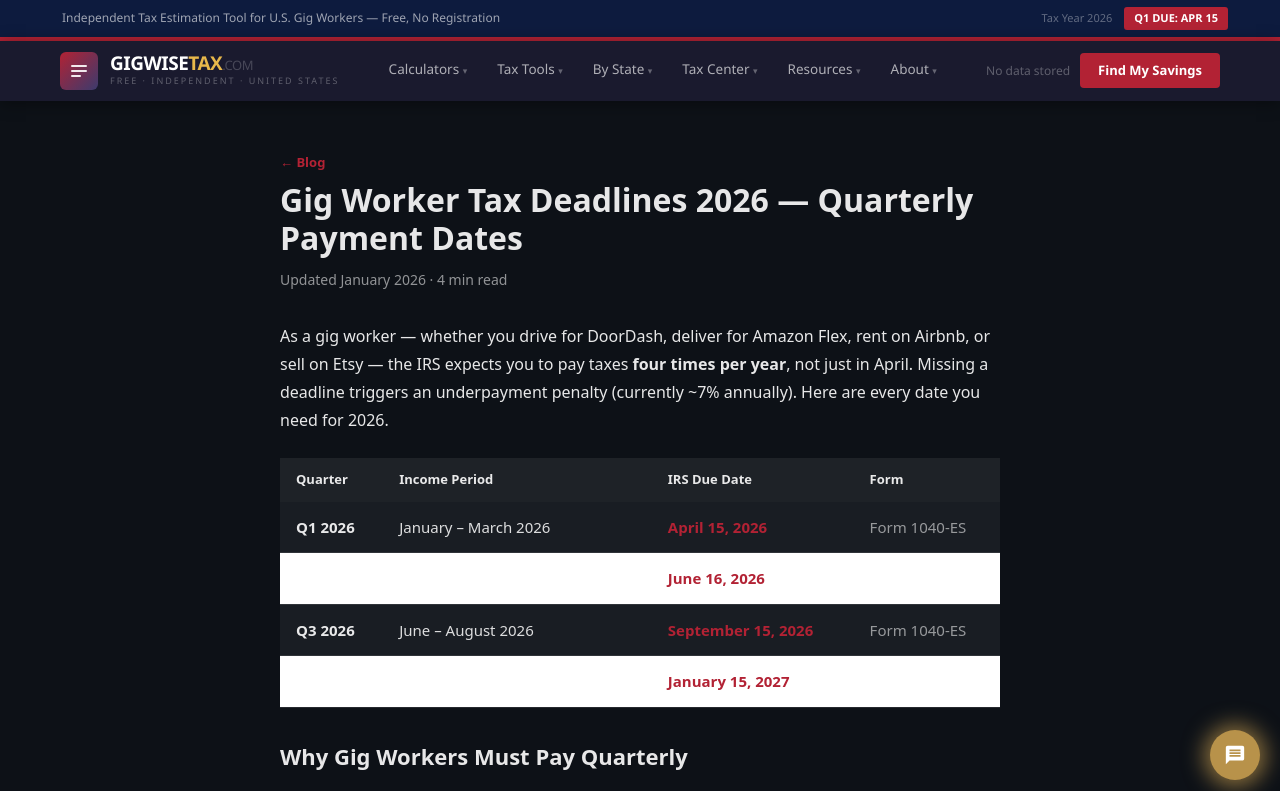
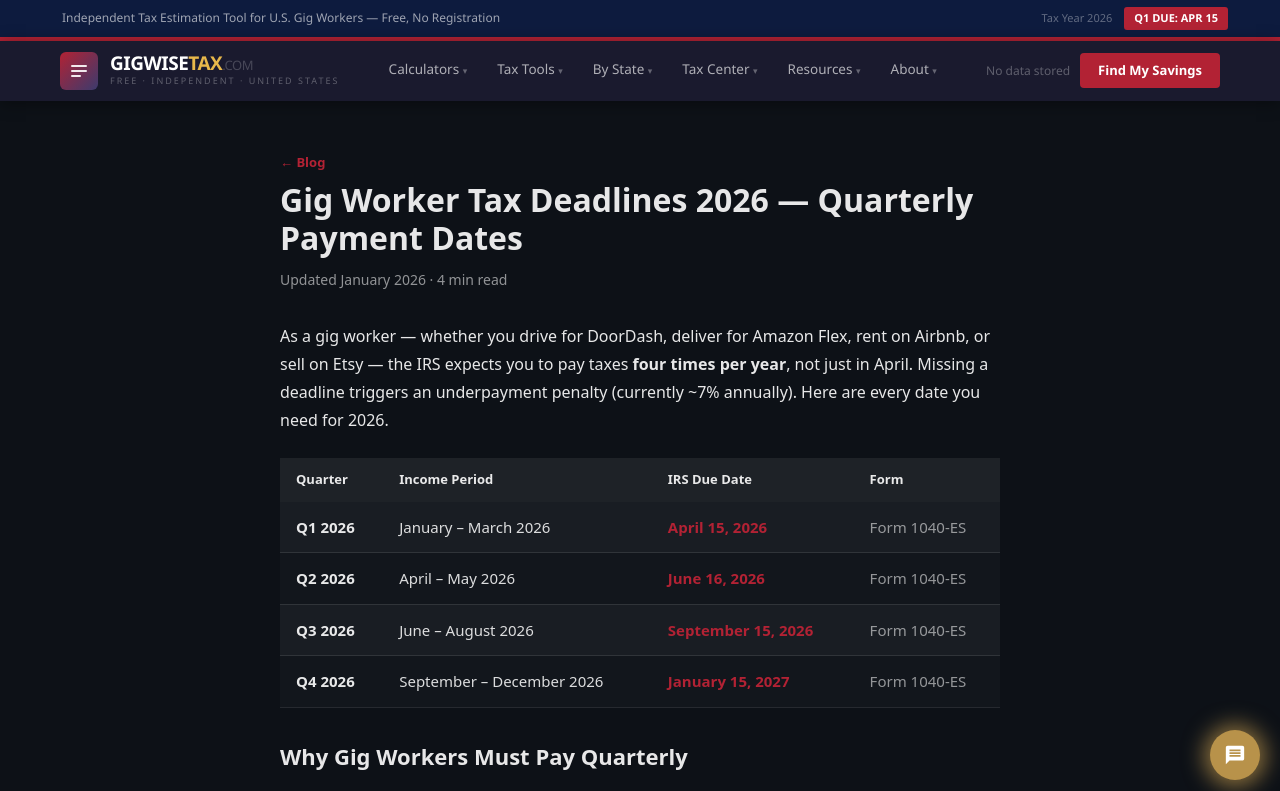
Before and after one commit to devqrcraft-ui/gigwisetax, a Next.js app: page /blog/gig-worker-tax-deadlines-2026 in a window 1280 px wide. Shown: the top 791 px of the page. Built offline with nearby package versions, Linux system fonts and the light colour scheme.

Commit message:
fix: last white bg in blog deadlines table

```diff
--- a/app/blog/gig-worker-tax-deadlines-2026/page.tsx
+++ b/app/blog/gig-worker-tax-deadlines-2026/page.tsx
@@ -68,7 +68,7 @@ export default function Page() {
             </thead>
             <tbody>
               {DEADLINES.map((d, i) => (
-                <tr key={d.q} style={{ background: i % 2 === 0 ? 'rgba(255,255,255,0.05)' : '#fff', borderBottom: '1px solid rgba(255,255,255,0.1)' }}>
+                <tr key={d.q} style={{ background: i % 2 === 0 ? 'rgba(255,255,255,0.05)' : 'rgba(255,255,255,0.02)', borderBottom: '1px solid rgba(255,255,255,0.1)' }}>
                   <td style={{ padding: '14px 16px', fontWeight: 800 }}>{d.q}</td>
                   <td style={{ padding: '14px 16px', color: 'rgba(255,255,255,0.85)' }}>{d.period}</td>
                   <td style={{ padding: '14px 16px', fontWeight: 700, color: '#B22234' }}>{d.due}</td>
```
